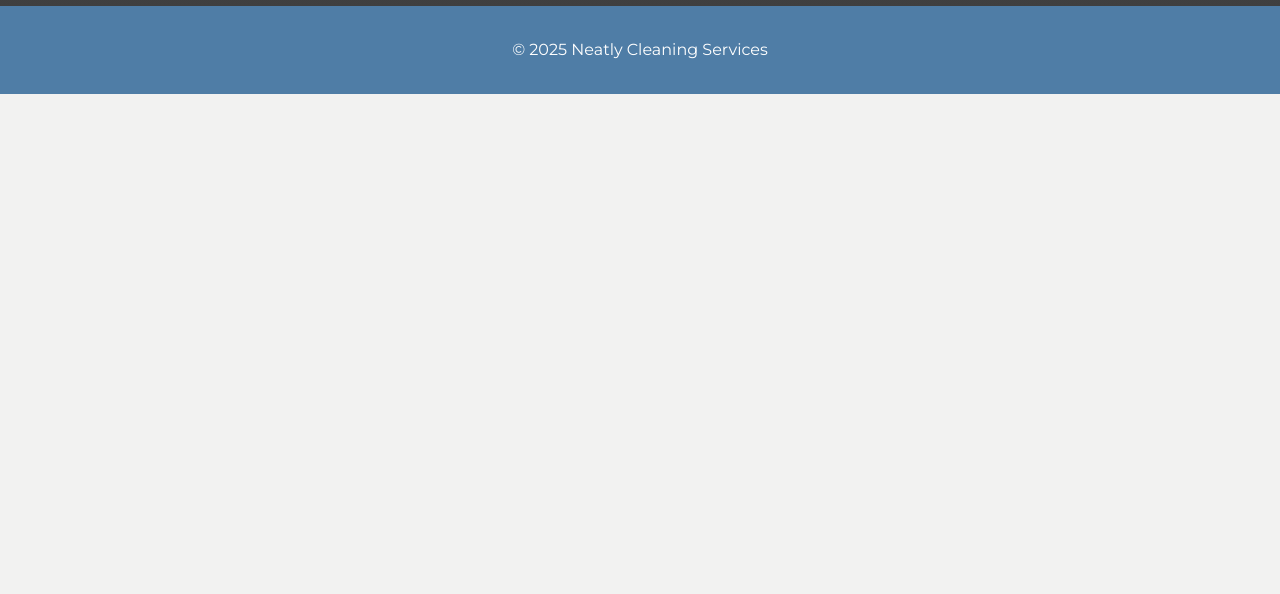
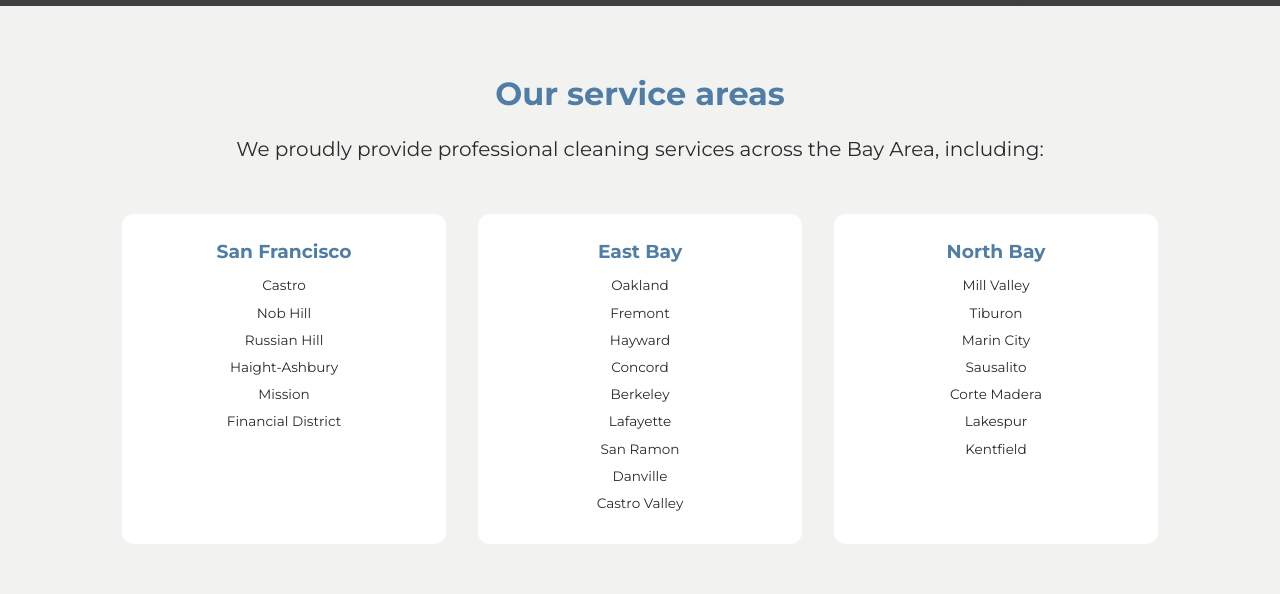
Before and after one commit to iccir919/neatly, a plain HTML site: page index.html in a window 1280 px wide. Shown: the part 702-1296 px from the top of the page. Before the commit the page ends 800 px from the top, so only its background shows below. Drawn offline with Linux system fonts and the light colour scheme; grey boxes are pictures that could not be loaded; a web font is replaced by a local one.

Commit message:
Add service areas list and ld+json

```diff
--- a/index.html
+++ b/index.html
@@ -5,6 +5,45 @@
     <meta charset="UTF-8">
     <meta name="viewport" content="width=device-width, initial-scale=1.0">
     <title>Neatly Cleaning Services</title>
+
+    <script type="application/ld+json">
+        {
+            "@context": "https://schema.org",
+            "@type": "LocalBusiness",
+            "name": "Neatly Cleaning Services",
+            "image": "https://www.neatlycleaningservices.com/assets/full_logo_image.png",
+            "telephone": "+1-415-640-5535",
+            "email": "neatlyc@gmail.com",
+            "url": "https://www.neatlycleaningservices.com",
+            "sameAs": "https://www.instagram.com/neatly_cleaning_services",
+            "serviceType": "Residential and Commercial Cleaning",
+            "areaServed": [
+                "San Francisco",
+                "Castro",
+                "Nob Hill",
+                "Russian Hill",
+                "Haight-Ashbury",
+                "Mission",
+                "Financial District",
+                "Oakland",
+                "Fremont",
+                "Hayward",
+                "Concord",
+                "Berkeley",
+                "Lafayette",
+                "San Ramon",
+                "Danville",
+                "Castro Valley",
+                "Mill Valley",
+                "Tiburon",
+                "Marin City",
+                "Sausalito",
+                "Corte Madera",
+                "Lakespur",
+                "Kentfield"
+            ]
+        }
+    </script>
 
     <!-- Google tag (gtag.js) -->
     <script async src="https://www.googletagmanager.com/gtag/js?id=G-MQCLN9DJ3E"></script>
@@ -51,6 +90,51 @@
         <a href="services.html" class="btn">Explore services</a>
     </section>
 
+    <section class="service-areas">
+        <h2>Our service areas</h2>
+        <p>We proudly provide professional cleaning services across the Bay Area, including:</p>
+
+        <div class="areas-grid">
+            <div class="area">
+                <h3>San Francisco</h3>
+                <ul>
+                    <li>Castro</li>
+                    <li>Nob Hill</li>
+                    <li>Russian Hill</li>
+                    <li>Haight-Ashbury</li>
+                    <li>Mission</li>
+                    <li>Financial District</li>
+                </ul>
+            </div>
+            <div class="area">
+                <h3>East Bay</h3>
+                <ul>
+                    <li>Oakland</li>
+                    <li>Fremont</li>
+                    <li>Hayward</li>
+                    <li>Concord</li>
+                    <li>Berkeley</li>
+                    <li>Lafayette</li>
+                    <li>San Ramon</li>
+                    <li>Danville</li>
+                    <li>Castro Valley</li>
+                </ul>
+            </div>
+            <div class="area">
+                <h3>North Bay</h3>
+                <ul>
+                    <li>Mill Valley</li>
+                    <li>Tiburon</li>
+                    <li>Marin City</li>
+                    <li>Sausalito</li>
+                    <li>Corte Madera</li>
+                    <li>Lakespur</li>
+                    <li>Kentfield</li>
+                </ul>
+            </div>
+        </div>
+    </section>
+
     <footer>
         &copy; 2025 Neatly Cleaning Services
     </footer>
--- a/style.css
+++ b/style.css
@@ -123,6 +123,57 @@ footer {
     background: var(--light-yellow);
 }
 
+/* Service Area Section */
+.service-areas {
+    background-color: var(--light);
+    padding: 4em 2em;
+    max-width: 1100px;
+    margin: 0 auto;
+    text-align: center;
+}
+
+.service-areas h2 {
+    color: var(--blue);
+    font-size: 2rem;
+    font-weight: 700;
+    margin-bottom: 0.5em;
+}
+
+.service-areas p {
+    color: var(--text-dark);
+    font-size: 1.25rem;
+    margin-bottom: 2.5em;
+}
+
+.areas-grid {
+    display: grid;
+    grid-template-columns: repeat(auto-fit, minmax(300px, 1fr));
+    gap: 2em;
+}
+
+.area {
+    background: var(--text-light);
+    border-radius: .75em;
+    padding: 1.5em;
+}
+
+.area h3 {
+    color: var(--blue);
+    font-weight: 700;
+    margin-bottom: 0.5em;
+}
+
+.area ul {
+    list-style: none;
+    padding: 0;
+}
+
+.area li {
+    font-size: 0.85rem;
+    margin-bottom: 0.5em;
+    color: var(--text-dark);
+}
+
 /* Contact Form */
 
 .contact {
```
Also changed, not shown: services.html (line endings or trailing spaces).
